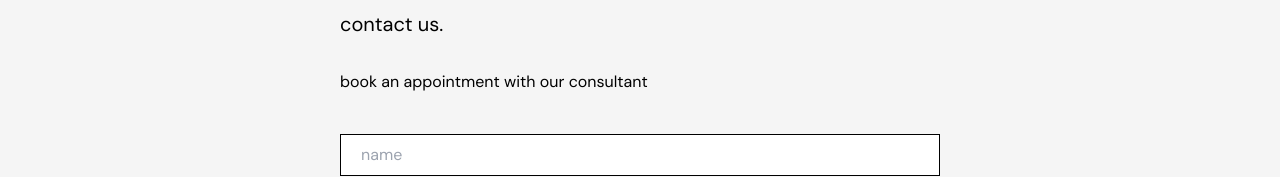
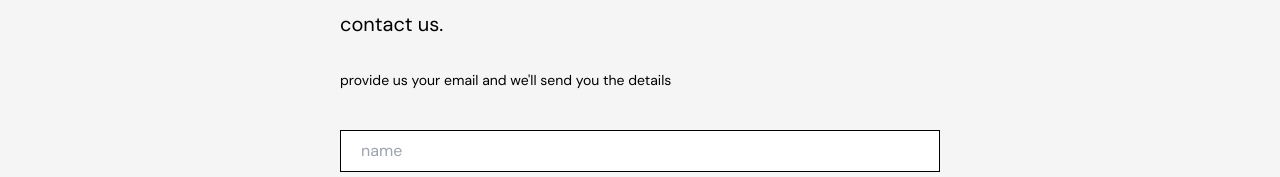
Before and after one commit to revou-fsse-1/w18-react-page-Winonaivana, a React (Vite) app: page / in a window 1280 px wide. Shown: the part 2774-2951 px from the top of the page. Built offline with nearby package versions, Linux system fonts and the light colour scheme.

Commit message:
update contact page

```diff
--- a/src/scenes/contact/index.tsx
+++ b/src/scenes/contact/index.tsx
@@ -37,7 +37,9 @@ const Contact = ({ setSelectedPage }: Props) => {
             {/*header */}
             <motion.div className="md:w-3/5">
               <p className="mb-8 text-xl">contact us.</p>
-              <p className="mb-6">book an appointment with our consultant</p>
+              <p className="mb-6 text-sm">
+                provide us your email and we'll send you the details
+              </p>
             </motion.div>
 
             {/*form  */}
```
Also changed, not shown: 1 other file (tests, documents, lock files or other folders).
